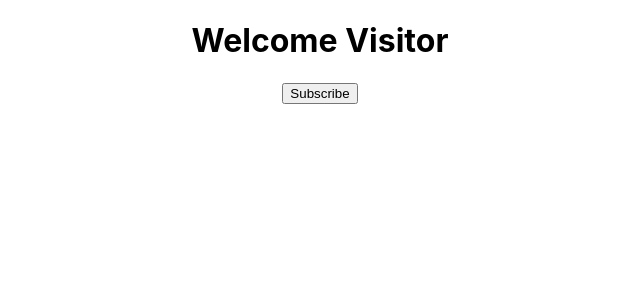
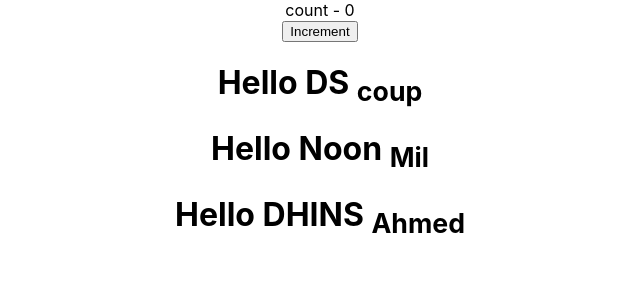
Before and after one commit to DHINNOON/React, a React (Create React App) app: page / in a window 1280 px wide. Shown: the top 300 px of the page, without its empty margins (320-960 px from the left). Built offline with nearby package versions, Linux system fonts and the light colour scheme.

Commit message:
setState,Destructuring

```diff
--- a/src/App.js
+++ b/src/App.js
@@ -4,20 +4,22 @@ import Greet from "./components/Greet";
 import Welcome from "./components/Welcome";
 import Hello from "./components/Hello";
 import Message from "./components/Message";
+import Counter from "./components/Counter";
 
 function App() {
   return (
     <div className="App">
-      <Message />
-      {/* <Greet name="DS" nickName="coup">
+      <Counter />
+      {/* <Message /> */}
+      <Greet name="DS" nickName="coup">
         <p>This is children</p>
       </Greet>
       <Greet name="Noon" nickName="Mil">
         <button>Action</button>
       </Greet>
-  <Greet name="DHINS" nickName="Ahmed"></Greet>
-      <Welcome name="DS" nickName="coup" />
-      {/* <Hello /> */}
+      <Greet name="DHINS" nickName="Ahmed"></Greet>
+      {/*<Welcome name="DS" nickName="coup" />
+      <Hello /> */}
     </div>
   );
 }
--- /dev/null
+++ b/src/components/Counter.js
@@ -0,0 +1,47 @@
+import React, { Component } from "react";
+
+class Counter extends Component {
+  constructor(props) {
+    super(props);
+
+    this.state = {
+      count: 0,
+    };
+  }
+  increment() {
+    /*
+    this.setState(
+      {
+        count: this.state.count + 1,
+      },
+      () => {
+        console.log("calback value", this.state.count);
+      }
+    );
+    */
+
+    this.setState((prevState) => ({
+      count: prevState.count + 1,
+    }));
+    console.log(this.state.count); //this will execute before this.setState method
+  }
+
+  incrementFive() {
+    this.increment();
+    this.increment();
+    this.increment();
+    this.increment();
+    this.increment();
+  }
+
+  render() {
+    return (
+      <div>
+        <div>count - {this.state.count}</div>
+        <button onClick={() => this.incrementFive()}>Increment</button>
+      </div>
+    );
+  }
+}
+
+export default Counter;
--- a/src/components/Greet.js
+++ b/src/components/Greet.js
@@ -5,12 +5,11 @@ function Greet() {
   return <h1> Hello Dhins </h1>;
 }
 */
-const Greet = (props) => (
+const Greet = ({ name, nickName }) => (
   <div>
     <h1>
-      Hello {props.name} <sub>{props.nickName}</sub>
+      Hello {name} <sub> {nickName} </sub>{" "}
     </h1>
-    {props.children}
   </div>
 );
 
```
